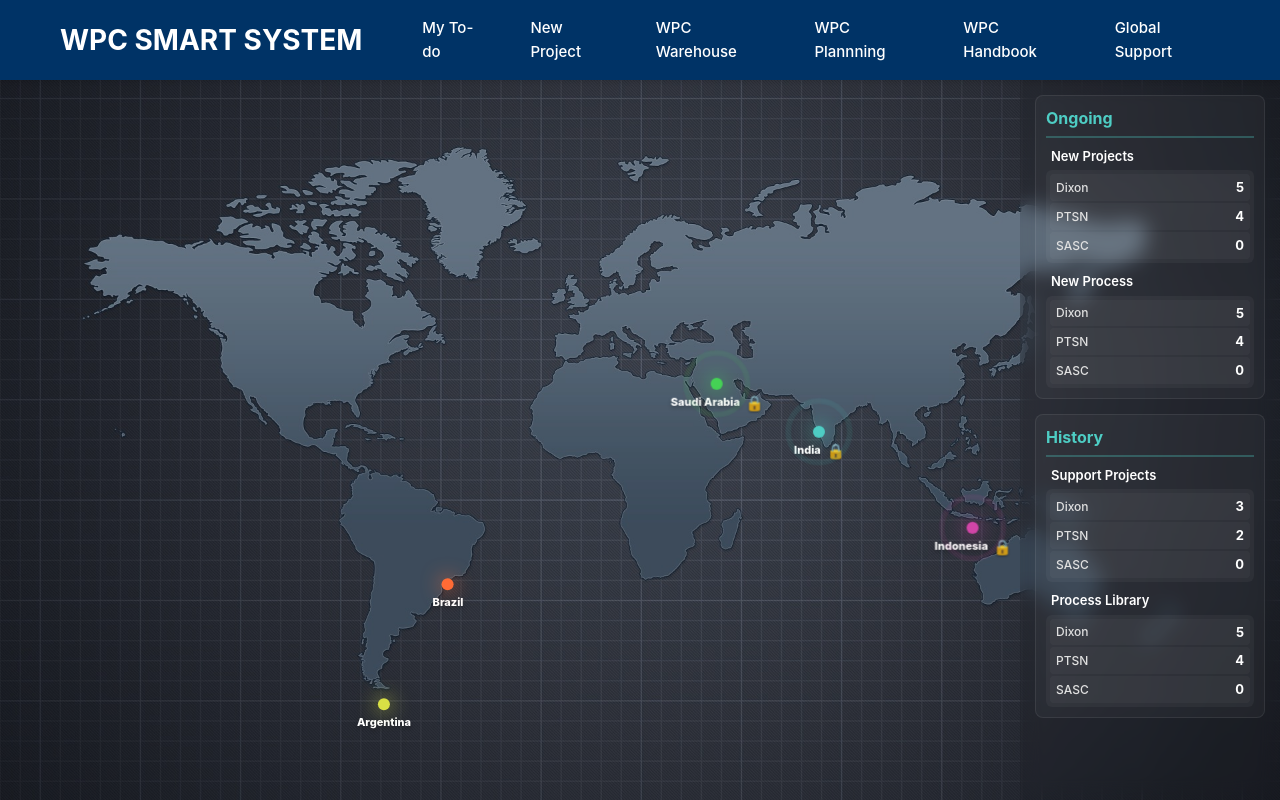
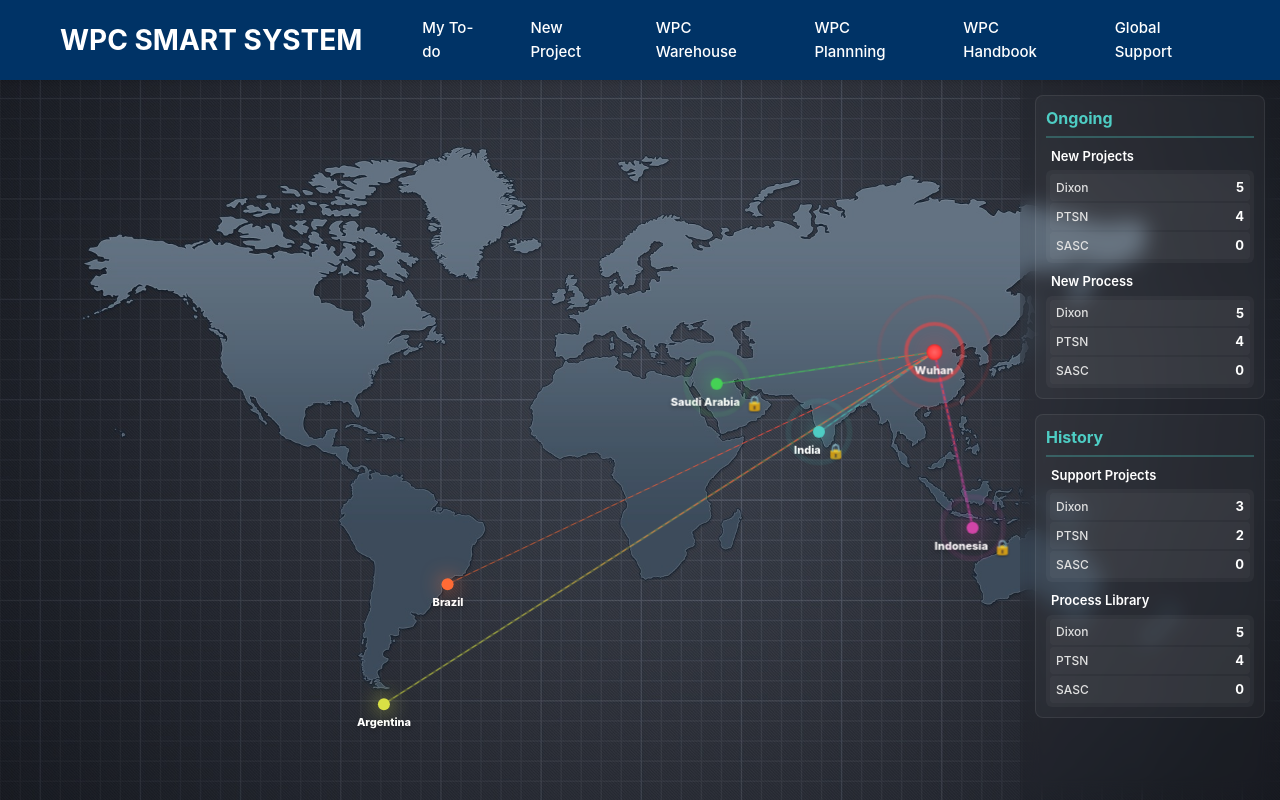
Before and after one commit to lanxiaoxing/AiFactory, a React (Vite) app: page / in a window 1280 px wide. Built offline with nearby package versions, Linux system fonts and the light colour scheme.

Commit message:
feat: Add animated radiation lines and a pulsing Wuhan marker to the Home page, and configure pnpm package manager.

```diff
--- a/package.json
+++ b/package.json
@@ -32,5 +32,6 @@
     "eslint-plugin-react-refresh": "^0.4.20",
     "typescript": "^5.2.2",
     "vite": "^4.5.14"
-  }
+  },
+  "packageManager": "pnpm@10.28.2+sha512.41872f037ad22f7348e3b1debbaf7e867cfd448f2726d9cf74c08f19507c31d2c8e7a11525b983febc2df640b5438dee6023ebb1f84ed43cc2d654d2bc326264"
 }
--- a/src/pages/Home/Home.module.css
+++ b/src/pages/Home/Home.module.css
@@ -6,7 +6,8 @@
   height: 100vh;
   margin-top: -80px;
   padding-top: 80px;
-  padding-right: 320px; /* 为右侧统计面板留出空间 */
+  padding-right: 320px;
+  /* 为右侧统计面板留出空间 */
   position: relative;
   overflow: hidden;
 }
@@ -142,10 +143,13 @@
 }
 
 @keyframes lockGlow {
-  0%, 100% {
+
+  0%,
+  100% {
     opacity: 1;
     transform: scale(1);
   }
+
   50% {
     opacity: 0.8;
     transform: scale(1.1);
@@ -219,13 +223,15 @@
 /* 响应式设计 */
 @media (max-width: 1024px) {
   .hero {
-    padding-right: 280px; /* 配合 StatsPanel 的响应式宽度 */
+    padding-right: 280px;
+    /* 配合 StatsPanel 的响应式宽度 */
   }
 }
 
 @media (max-width: 768px) {
   .hero {
-    padding-right: 0; /* 移动端取消右侧边距 */
+    padding-right: 0;
+    /* 移动端取消右侧边距 */
     height: auto;
     min-height: 60vh;
   }
@@ -235,3 +241,109 @@
     flex-direction: column;
   }
 }
+
+/* ========== 辐射线 SVG 层 ========== */
+.radiationSvg {
+  position: absolute;
+  top: 0;
+  left: 0;
+  width: 100%;
+  height: 100%;
+  z-index: 2;
+  pointer-events: none;
+}
+
+.radiationLine {
+  animation: lineDrawIn 2s ease-out both;
+}
+
+.radiationLineGlow {
+  animation: lineDrawIn 2s ease-out both, lineGlowPulse 3s ease-in-out infinite;
+}
+
+@keyframes lineDrawIn {
+  0% {
+    stroke-dashoffset: 100;
+    opacity: 0;
+  }
+
+  50% {
+    opacity: 0.5;
+  }
+
+  100% {
+    stroke-dashoffset: 0;
+    opacity: 1;
+  }
+}
+
+@keyframes lineGlowPulse {
+
+  0%,
+  100% {
+    stroke-opacity: 0.15;
+    stroke-width: 0.15;
+  }
+
+  50% {
+    stroke-opacity: 0.35;
+    stroke-width: 0.25;
+  }
+}
+
+/* ========== 武汉中心标记 ========== */
+.wuhanMarker {
+  cursor: default !important;
+  z-index: 5 !important;
+  animation: markerEntrance 1.2s cubic-bezier(0.175, 0.885, 0.32, 1.275) forwards !important;
+  animation-delay: 0s !important;
+}
+
+.wuhanMarker:hover {
+  transform: translate(-50%, -50%) scale(1) !important;
+}
+
+.wuhanMarker .markerCore {
+  width: 16px;
+  height: 16px;
+  background: radial-gradient(circle, #FF6666 0%, #FF4444 50%, #CC0000 100%);
+  box-shadow: 0 0 30px rgba(255, 68, 68, 0.8), 0 0 60px rgba(255, 68, 68, 0.4);
+}
+
+.wuhanPulse {
+  position: absolute;
+  width: 32px;
+  height: 32px;
+  border: 2px solid var(--marker-color);
+  border-radius: 50%;
+  top: 50%;
+  left: 50%;
+  transform: translate(-50%, -50%);
+  animation: wuhanPulseWave 2.5s ease-out infinite;
+  z-index: 1;
+}
+
+.wuhanPulse2 {
+  position: absolute;
+  width: 32px;
+  height: 32px;
+  border: 1.5px solid var(--marker-color);
+  border-radius: 50%;
+  top: 50%;
+  left: 50%;
+  transform: translate(-50%, -50%);
+  animation: wuhanPulseWave 2.5s ease-out 1.25s infinite;
+  z-index: 1;
+}
+
+@keyframes wuhanPulseWave {
+  0% {
+    transform: translate(-50%, -50%) scale(1);
+    opacity: 0.8;
+  }
+
+  100% {
+    transform: translate(-50%, -50%) scale(4);
+    opacity: 0;
+  }
+}
--- a/src/pages/Home/index.tsx
+++ b/src/pages/Home/index.tsx
@@ -6,6 +6,14 @@ import ProcessManager from '../../components/FileManager/ProcessManager';
 import ProjectsTablePopup from '../../components/ProjectsTablePopup';
 import MoreMenu from '../../components/MoreMenu';
 import StatsPanel from '../../components/StatsPanel';
+
+// 武汉中心点
+const wuhanCenter = {
+  name: 'Wuhan',
+  nameEn: '武汉',
+  position: { x: 73, y: 44 },
+  color: '#FF4444',
+};
 
 const countryMarkers = [
   {
@@ -123,6 +131,107 @@ const Home: React.FC = () => {
       <div className={styles.hero}>
         <div className={styles.backgroundImage}></div>
         <div className={styles.mapOverlay}>
+          {/* SVG 辐射线层 */}
+          <svg className={styles.radiationSvg} viewBox="0 0 100 100" preserveAspectRatio="none">
+            <defs>
+              {countryMarkers.map((country, index) => (
+                <linearGradient
+                  key={`grad-${index}`}
+                  id={`lineGrad-${index}`}
+                  x1={`${wuhanCenter.position.x}%`}
+                  y1={`${wuhanCenter.position.y}%`}
+                  x2={`${country.position.x}%`}
+                  y2={`${country.position.y}%`}
+                >
+                  <stop offset="0%" stopColor={wuhanCenter.color} stopOpacity="0.9" />
+                  <stop offset="100%" stopColor={country.color} stopOpacity="0.6" />
+                </linearGradient>
+              ))}
+            </defs>
+            {/* 辐射线 */}
+            {countryMarkers.map((country, index) => (
+              <g key={`line-group-${index}`}>
+                {/* 底层光晕线 */}
+                <line
+                  x1={wuhanCenter.position.x}
+                  y1={wuhanCenter.position.y}
+                  x2={country.position.x}
+                  y2={country.position.y}
+                  stroke={country.color}
+                  strokeWidth="0.15"
+                  strokeOpacity="0.2"
+                  className={styles.radiationLineGlow}
+                  style={{ animationDelay: `${index * 0.4}s` }}
+                />
+                {/* 主辐射线 */}
+                <line
+                  x1={wuhanCenter.position.x}
+                  y1={wuhanCenter.position.y}
+                  x2={country.position.x}
+                  y2={country.position.y}
+                  stroke={`url(#lineGrad-${index})`}
+                  strokeWidth="0.08"
+                  strokeDasharray="0.5 0.3"
+                  className={styles.radiationLine}
+                  style={{ animationDelay: `${index * 0.4}s` }}
+                />
+                {/* 流光粒子效果 */}
+                <circle r="0.25" fill={wuhanCenter.color} opacity="0.9">
+                  <animateMotion
+                    dur={`${2.5 + index * 0.3}s`}
+                    repeatCount="indefinite"
+                    begin={`${index * 0.5}s`}
+                    path={`M${wuhanCenter.position.x},${wuhanCenter.position.y} L${country.position.x},${country.position.y}`}
+                  />
+                  <animate
+                    attributeName="opacity"
+                    values="0;0.9;0.9;0"
+                    dur={`${2.5 + index * 0.3}s`}
+                    repeatCount="indefinite"
+                    begin={`${index * 0.5}s`}
+                  />
+                </circle>
+                {/* 第二个流光粒子，错开时间 */}
+                <circle r="0.18" fill={country.color} opacity="0.7">
+                  <animateMotion
+                    dur={`${3 + index * 0.2}s`}
+                    repeatCount="indefinite"
+                    begin={`${index * 0.5 + 1.2}s`}
+                    path={`M${wuhanCenter.position.x},${wuhanCenter.position.y} L${country.position.x},${country.position.y}`}
+                  />
+                  <animate
+                    attributeName="opacity"
+                    values="0;0.7;0.7;0"
+                    dur={`${3 + index * 0.2}s`}
+                    repeatCount="indefinite"
+                    begin={`${index * 0.5 + 1.2}s`}
+                  />
+                </circle>
+              </g>
+            ))}
+          </svg>
+
+          {/* 武汉中心标记 */}
+          <div
+            className={`${styles.countryMarker} ${styles.wuhanMarker}`}
+            style={{
+              left: `${wuhanCenter.position.x}%`,
+              top: `${wuhanCenter.position.y}%`,
+              '--marker-color': wuhanCenter.color,
+            } as React.CSSProperties}
+          >
+            <div className={styles.markerRing}></div>
+            <div className={styles.markerCore}></div>
+            <div className={styles.wuhanPulse}></div>
+            <div className={styles.wuhanPulse2}></div>
+            <div className={styles.markerLabel}>
+              <div className={styles.labelName}>
+                {wuhanCenter.name}
+              </div>
+            </div>
+          </div>
+
+          {/* 其他城市标记 */}
           {countryMarkers.map((country, index) => (
             <div
               key={index}
```
